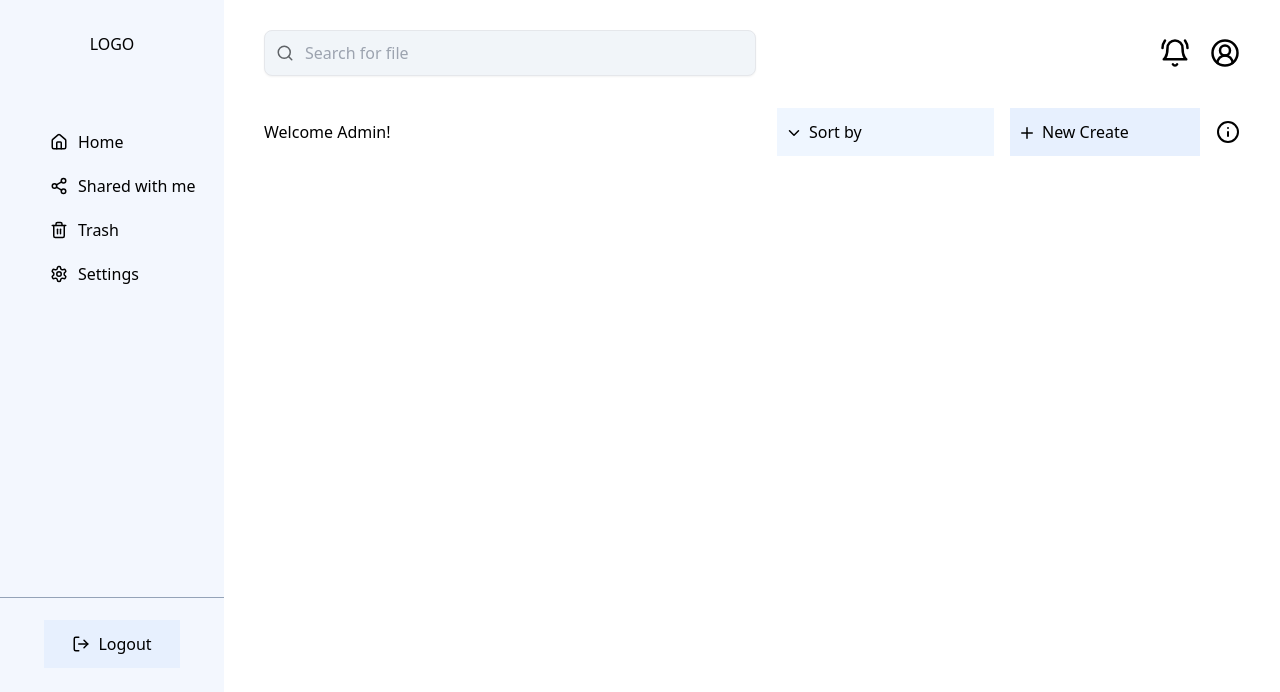
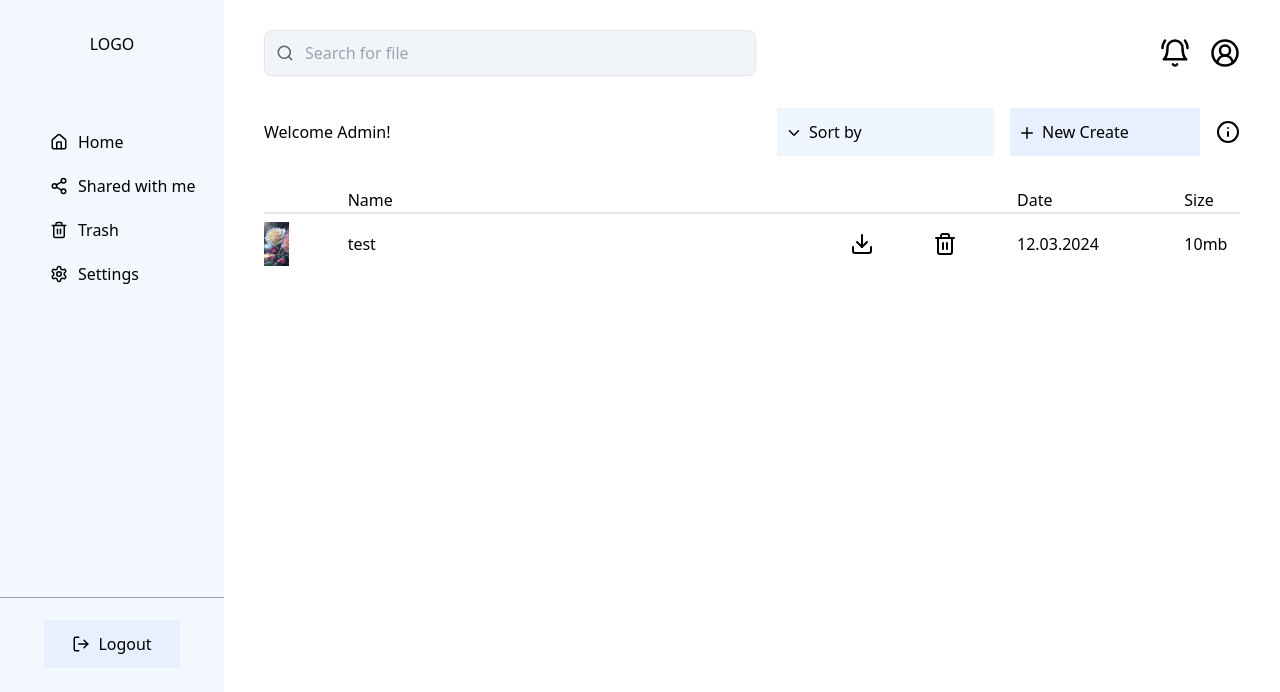
Before and after one commit to YaroslavTsybukh/File-manager, a React (Vite) app in the folder front-end/: page / in a window 1280 px wide. Shown: the top 692 px of the page. Built offline with nearby package versions, Linux system fonts and the light colour scheme; no server answers; sample sign-in values are in the browser's storage.

Commit message:
table is ready

```diff
--- a/front-end/src/components/homePage/Content.tsx
+++ b/front-end/src/components/homePage/Content.tsx
@@ -1,4 +1,4 @@
-import { Plus, Info } from 'lucide-react';
+import { Info, Download, Trash2 } from 'lucide-react';
 import { FC } from 'react';
 
 export const Content: FC = () => {
@@ -28,6 +28,47 @@ export const Content: FC = () => {
                         <Info />
                     </div>
                 </div>
+                <div className="table">
+                    <div className="table__head">
+                        <ul className="table__row">
+                            <li className="table__header table__header_name">
+                                <p>Name</p>
+                            </li>
+                            <li className="table__header table__header_date">
+                                <p>Date</p>
+                            </li>
+                            <li className="table__header table__header_size">
+                                <p>Size</p>
+                            </li>
+                        </ul>
+                    </div>
+                    <div className="table__body">
+                        <ul className="table__row">
+                            <li className="table__data table__data_image">
+                                <img
+                                    src="/rose.jpg"
+                                    width={25}
+                                    alt="content image"
+                                />
+                            </li>
+                            <li className="table__data table__data_name">
+                                <p>test</p>
+                            </li>
+                            <li className="table__data table__data_download">
+                                <Download />
+                            </li>
+                            <li className="table__data table__data_trash">
+                                <Trash2 />
+                            </li>
+                            <li className="table__data table__data_date">
+                                <p>12.03.2024</p>
+                            </li>
+                            <li className="table__data table__data_size">
+                                <p>10mb</p>
+                            </li>
+                        </ul>
+                    </div>
+                </div>
             </div>
         </section>
     );
--- a/front-end/src/styles/components/homePage/_content.css
+++ b/front-end/src/styles/components/homePage/_content.css
@@ -15,10 +15,60 @@
     }
 
     .content__sort {
-        @apply bg-chevronDown bg-blue-50;
+        @apply bg-blue-50 bg-chevronDown;
     }
 
     .content__create {
-        @apply bg-plus bg-blue-100;
+        @apply bg-blue-100 bg-plus;
+    }
+
+    .table {
+        @apply mt-8;
+    }
+
+    .table,
+    .table__row {
+        @apply grid grid-cols-12 items-center gap-x-7 gap-y-2;
+    }
+
+    .table__head {
+        @apply border-b-2;
+    }
+
+    .table__head,
+    .table__body {
+        @apply col-start-1 col-end-13;
+    }
+
+    .table__body .table__row {
+        @apply pb-2;
+    }
+
+    .table__header_name,
+    .table__data_name {
+        @apply col-start-2 col-end-7;
+    }
+
+    .table__data_download {
+        @apply col-start-8 col-end-9;
+    }
+
+    .table__data_trash {
+        @apply col-start-9 col-end-10;
+    }
+
+    .lucide-download,
+    .lucide-trash2 {
+        @apply cursor-pointer;
+    }
+
+    .table__header_date,
+    .table__data_date {
+        @apply col-start-10 col-end-11;
+    }
+
+    .table__header_size,
+    .table__data_size {
+        @apply col-start-12 col-end-13;
     }
 }
```
Also changed, not shown: front-end/public/rose.jpg (added).
